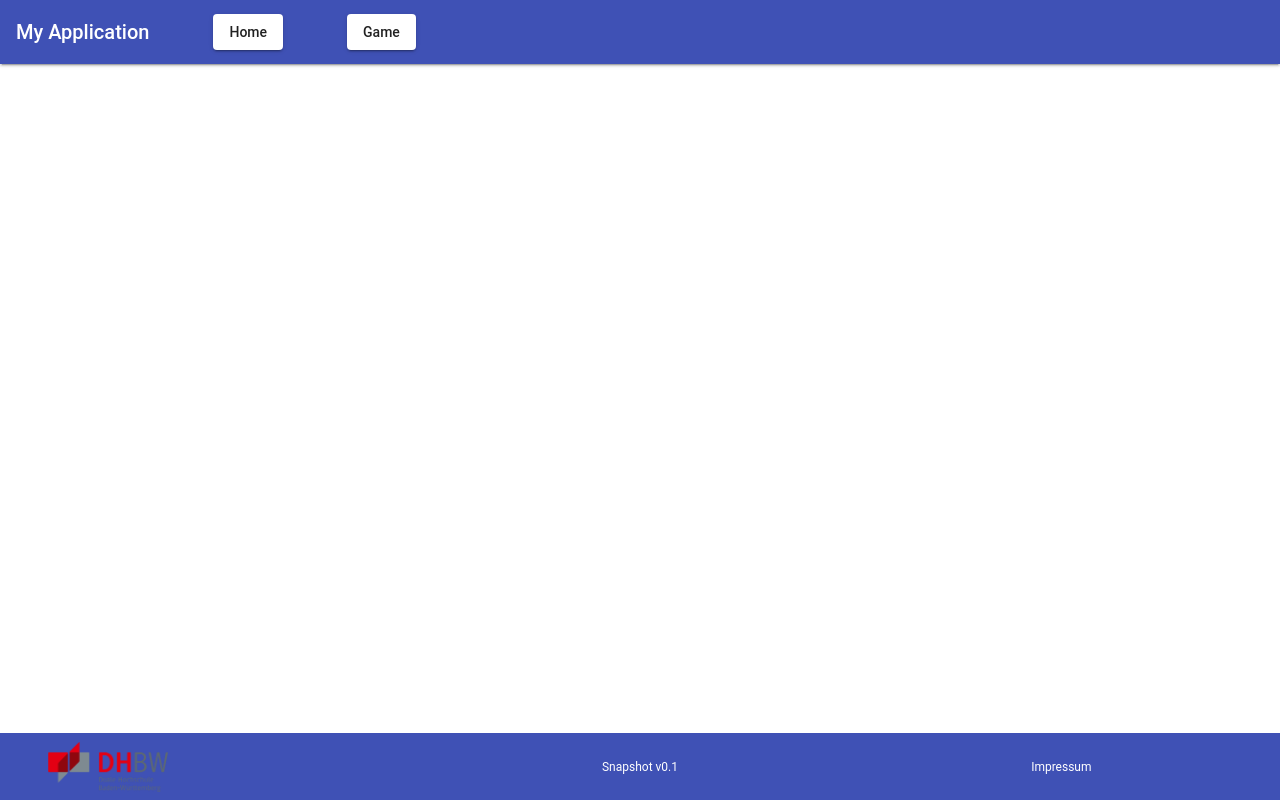
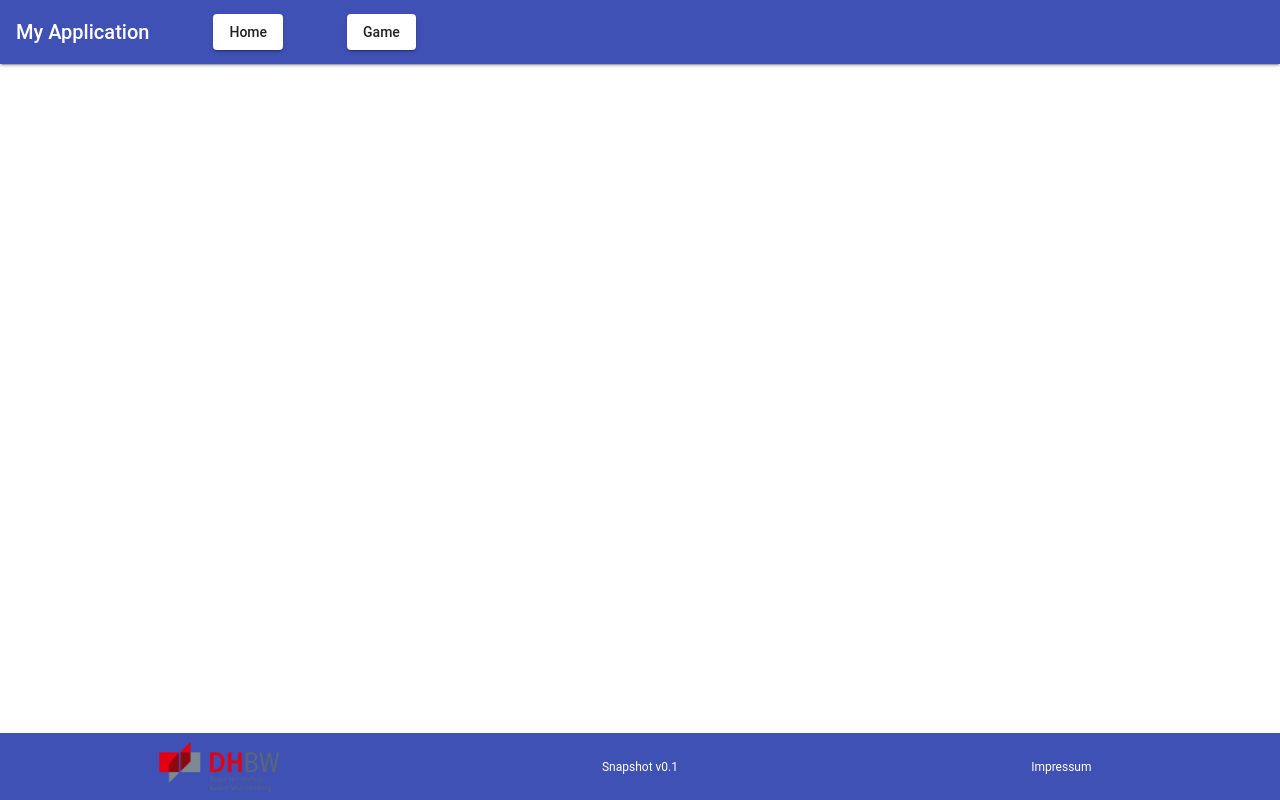
Before and after one commit to TINF17C/Project-Management-Game, an Angular app in the folder PMGame/: page / in a window 1280 px wide. Built offline with nearby package versions, Linux system fonts and the light colour scheme.

Commit message:
centered logo

```diff
--- a/PMGame/src/app/footer/footer.component.scss
+++ b/PMGame/src/app/footer/footer.component.scss
@@ -16,6 +16,11 @@ $primary: #3f51b5;
 
 .docs-footer-logo {
   flex: 1;
+}
+
+.footer-logo {
+  display: flex;
+  justify-content: center;
 }
 
 .docs-footer-dhbw-logo {
```
